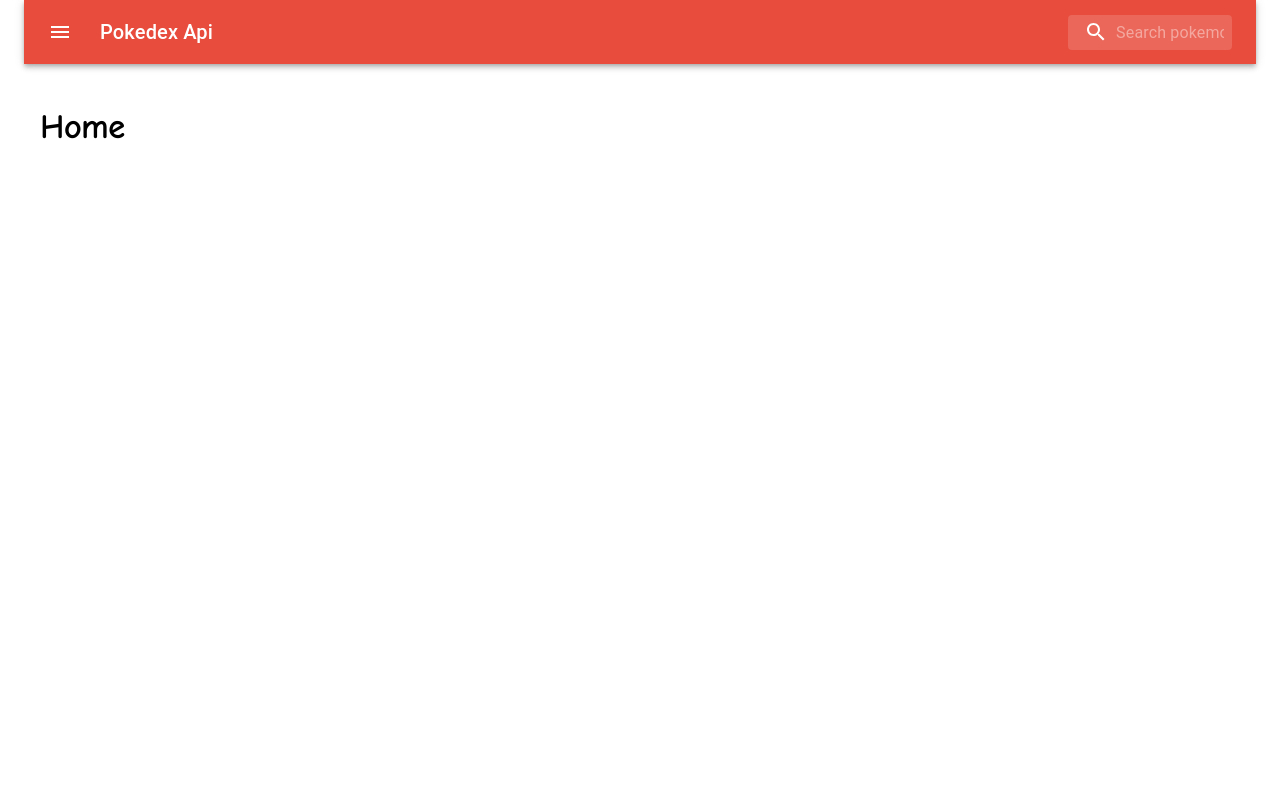
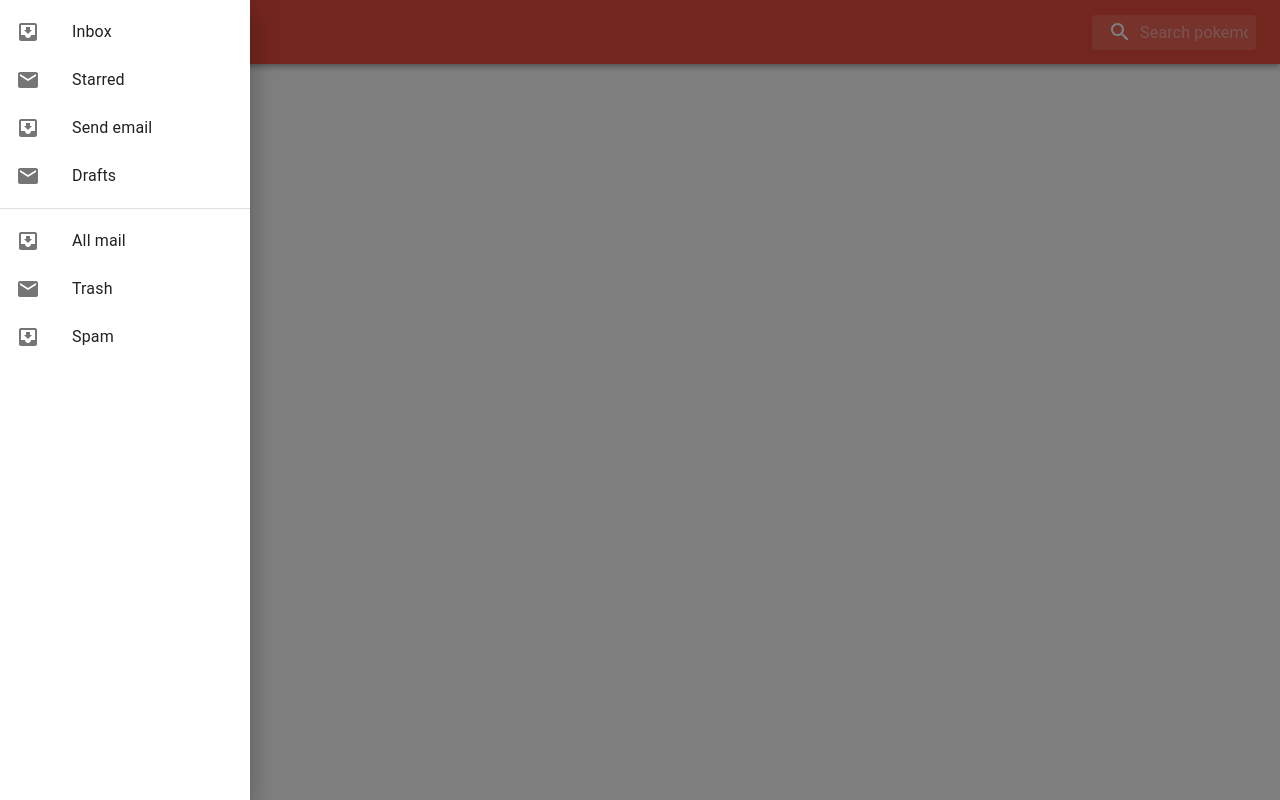
Before and after one commit to Nolandos/pokedex-app, a React (Create React App) app: page / in a window 1280 px wide. Both pictures are taken after a click on the button "open drawer". Built offline with nearby package versions, Linux system fonts and the light colour scheme.

Commit message:
Add sidebar drawer

```diff
--- a/src/components/features/Navbar/Navbar.js
+++ b/src/components/features/Navbar/Navbar.js
@@ -1,17 +1,18 @@
-import React, { Children } from 'react';
-import AppBar from '@material-ui/core/AppBar';
-import Toolbar from '@material-ui/core/Toolbar';
-import IconButton from '@material-ui/core/IconButton';
-import Typography from '@material-ui/core/Typography';
-import InputBase from '@material-ui/core/InputBase';
-import { fade, makeStyles } from '@material-ui/core/styles';
-import MenuIcon from '@material-ui/icons/Menu';
-import SearchIcon from '@material-ui/icons/Search';
+import React from "react";
+import AppBar from "@material-ui/core/AppBar";
+import Toolbar from "@material-ui/core/Toolbar";
+import IconButton from "@material-ui/core/IconButton";
+import Typography from "@material-ui/core/Typography";
+import InputBase from "@material-ui/core/InputBase";
+import { fade, makeStyles } from "@material-ui/core/styles";
+import MenuIcon from "@material-ui/icons/Menu";
+import SearchIcon from "@material-ui/icons/Search";
+import PropTypes from "prop-types";
 
-const useStyles = makeStyles((theme) => ({
-    appBar: {
-        backgroundColor: '#e74c3c'
-    },
+const useStyles = makeStyles(theme => ({
+  appBar: {
+    backgroundColor: "#e74c3c",
+  },
   root: {
     flexGrow: 1,
   },
@@ -20,88 +21,95 @@ const useStyles = makeStyles((theme) => ({
   },
   title: {
     flexGrow: 1,
-    display: 'none',
-    [theme.breakpoints.up('sm')]: {
-      display: 'block',
+    display: "none",
+    [theme.breakpoints.up("sm")]: {
+      display: "block",
     },
   },
   search: {
-    position: 'relative',
+    position: "relative",
     borderRadius: theme.shape.borderRadius,
     backgroundColor: fade(theme.palette.common.white, 0.15),
-    '&:hover': {
+    "&:hover": {
       backgroundColor: fade(theme.palette.common.white, 0.25),
     },
     marginLeft: 0,
-    width: '100%',
-    [theme.breakpoints.up('sm')]: {
+    width: "100%",
+    [theme.breakpoints.up("sm")]: {
       marginLeft: theme.spacing(1),
-      width: 'auto',
+      width: "auto",
     },
   },
   searchIcon: {
     padding: theme.spacing(0, 2),
-    height: '100%',
-    position: 'absolute',
-    pointerEvents: 'none',
-    display: 'flex',
-    alignItems: 'center',
-    justifyContent: 'center',
+    height: "100%",
+    position: "absolute",
+    pointerEvents: "none",
+    display: "flex",
+    alignItems: "center",
+    justifyContent: "center",
   },
   inputRoot: {
-    color: 'inherit',
+    color: "inherit",
   },
   inputInput: {
     padding: theme.spacing(1, 1, 1, 0),
     // vertical padding + font size from searchIcon
     paddingLeft: `calc(1em + ${theme.spacing(4)}px)`,
-    transition: theme.transitions.create('width'),
-    width: '100%',
-    [theme.breakpoints.up('sm')]: {
-      width: '12ch',
-      '&:focus': {
-        width: '20ch',
+    transition: theme.transitions.create("width"),
+    width: "100%",
+    [theme.breakpoints.up("sm")]: {
+      width: "12ch",
+      "&:focus": {
+        width: "20ch",
       },
     },
   },
 }));
 
-export default function Navbar({ title, search, ...children }) {
+const Navbar = ({ title, search, setIsOpenDrawer, ...children }) => {
   const classes = useStyles();
 
   return (
     <div className={classes.root}>
-      <AppBar
-        className={classes.appBar}
-        position="static"
-        >
+      <AppBar className={classes.appBar} position="static">
         <Toolbar>
           <IconButton
             edge="start"
             className={classes.menuButton}
             color="inherit"
             aria-label="open drawer"
+            onClick={() => setIsOpenDrawer(true)}
           >
             <MenuIcon />
           </IconButton>
           <Typography className={classes.title} variant="h6" noWrap>
-            { title }
+            {title}
           </Typography>
           <div className={classes.search}>
             <div className={classes.searchIcon}>
               <SearchIcon />
             </div>
             <InputBase
-              placeholder={ search }
+              placeholder={search}
               classes={{
                 root: classes.inputRoot,
                 input: classes.inputInput,
               }}
-              inputProps={{ 'aria-label': 'search' }}
+              inputProps={{ "aria-label": "search" }}
             />
           </div>
         </Toolbar>
       </AppBar>
     </div>
   );
-}
+};
+
+Navbar.propTypes = {
+  title: PropTypes.string,
+  setIsOpenDrawer: PropTypes.func,
+  search: PropTypes.string,
+  children: PropTypes.node,
+};
+
+export default Navbar;
--- /dev/null
+++ b/src/components/features/SidebarDrawer/SidebarDrawer.js
@@ -0,0 +1,92 @@
+import React from "react";
+import clsx from "clsx";
+import { makeStyles } from "@material-ui/core/styles";
+import Drawer from "@material-ui/core/Drawer";
+import Button from "@material-ui/core/Button";
+import List from "@material-ui/core/List";
+import Divider from "@material-ui/core/Divider";
+import ListItem from "@material-ui/core/ListItem";
+import ListItemIcon from "@material-ui/core/ListItemIcon";
+import ListItemText from "@material-ui/core/ListItemText";
+import InboxIcon from "@material-ui/icons/MoveToInbox";
+import MailIcon from "@material-ui/icons/Mail";
+import PropTypes from "prop-types";
+
+const useStyles = makeStyles({
+  list: {
+    width: 250,
+  },
+  fullList: {
+    width: "auto",
+  },
+});
+
+const SidebarDrawer = ({ isOpenDrawer, setIsOpenDrawer }) => {
+  const classes = useStyles();
+  const anchor = "left";
+
+  const toggleDrawer = (anchor, open) => event => {
+    if (
+      event.type === "keydown" &&
+      (event.key === "Tab" || event.key === "Shift")
+    ) {
+      return;
+    }
+
+    setIsOpenDrawer(open);
+  };
+
+  const list = anchor => (
+    <div
+      className={clsx(classes.list, {
+        [classes.fullList]: anchor === "top" || anchor === "bottom",
+      })}
+      role="presentation"
+      onClick={toggleDrawer(anchor, false)}
+      onKeyDown={toggleDrawer(anchor, false)}
+    >
+      <List>
+        {["Inbox", "Starred", "Send email", "Drafts"].map((text, index) => (
+          <ListItem button key={text}>
+            <ListItemIcon>
+              {index % 2 === 0 ? <InboxIcon /> : <MailIcon />}
+            </ListItemIcon>
+            <ListItemText primary={text} />
+          </ListItem>
+        ))}
+      </List>
+      <Divider />
+      <List>
+        {["All mail", "Trash", "Spam"].map((text, index) => (
+          <ListItem button key={text}>
+            <ListItemIcon>
+              {index % 2 === 0 ? <InboxIcon /> : <MailIcon />}
+            </ListItemIcon>
+            <ListItemText primary={text} />
+          </ListItem>
+        ))}
+      </List>
+    </div>
+  );
+
+  return (
+    <div>
+      <React.Fragment key={anchor}>
+        <Drawer
+          anchor={anchor}
+          open={isOpenDrawer}
+          onClose={toggleDrawer(anchor, false)}
+        >
+          {list(anchor)}
+        </Drawer>
+      </React.Fragment>
+    </div>
+  );
+};
+
+SidebarDrawer.propTypes = {
+  isOpenDrawer: PropTypes.bool,
+  setIsOpenDrawer: PropTypes.func,
+};
+
+export default SidebarDrawer;
--- a/src/components/index.js
+++ b/src/components/index.js
@@ -1,16 +1,12 @@
 //Pages
-import Home from './pages/Home/Home';
-import NotFound from './pages/NotFound/NotFound';
+import Home from "./pages/Home/Home";
+import NotFound from "./pages/NotFound/NotFound";
 
 //Features
-import Navbar from './features/Navbar/Navbar';
+import Navbar from "./features/Navbar/Navbar";
+import SidebarDrawer from "./features/SidebarDrawer/SidebarDrawer";
 
 //Layouts
-import MainLayout from './layout/MainLayout/MainLayout';
+import MainLayout from "./layout/MainLayout/MainLayout";
 
-export {
-    Home,
-    NotFound,
-    MainLayout,
-    Navbar
-}
+export { Home, NotFound, MainLayout, Navbar, SidebarDrawer };
--- a/src/components/layout/MainLayout/MainLayout.js
+++ b/src/components/layout/MainLayout/MainLayout.js
@@ -1,28 +1,34 @@
-import React from 'react';
-import PropTypes from 'prop-types';
-import Container from '@material-ui/core/Container';
-import CardContent from '@material-ui/core/CardContent';
+import React, { useState } from "react";
+import PropTypes from "prop-types";
+import Container from "@material-ui/core/Container";
+import CardContent from "@material-ui/core/CardContent";
 
 //import components
-import { Navbar } from '../../index';
+import { Navbar, SidebarDrawer } from "../../index";
 
 const MainLayout = ({ children }) => {
+  const [isOpenDrawer, setIsOpenDrawer] = useState(false);
 
   return (
-        <Container maxWidth="lg">
+    <div>
       <Navbar
         title="Pokedex Api"
         search="Search pokemon..."
+        setIsOpenDrawer={setIsOpenDrawer}
       />
-            <CardContent >
-                { children }
-            </CardContent>
+      <SidebarDrawer
+        isOpenDrawer={isOpenDrawer}
+        setIsOpenDrawer={setIsOpenDrawer}
+      />
+      <Container maxWidth="lg">
+        <CardContent>{children}</CardContent>
       </Container>
-    )
-}
+    </div>
+  );
+};
 
 MainLayout.propTypes = {
-    children: PropTypes.node
+  children: PropTypes.node,
 };
 
 export default MainLayout;
```
Also changed, not shown: src/App.js (+7 -7 lines), src/index.js (+8 -8 lines), src/components/features/Home/Home.js (added). Lines whose indentation alone changed are shown as unchanged.
